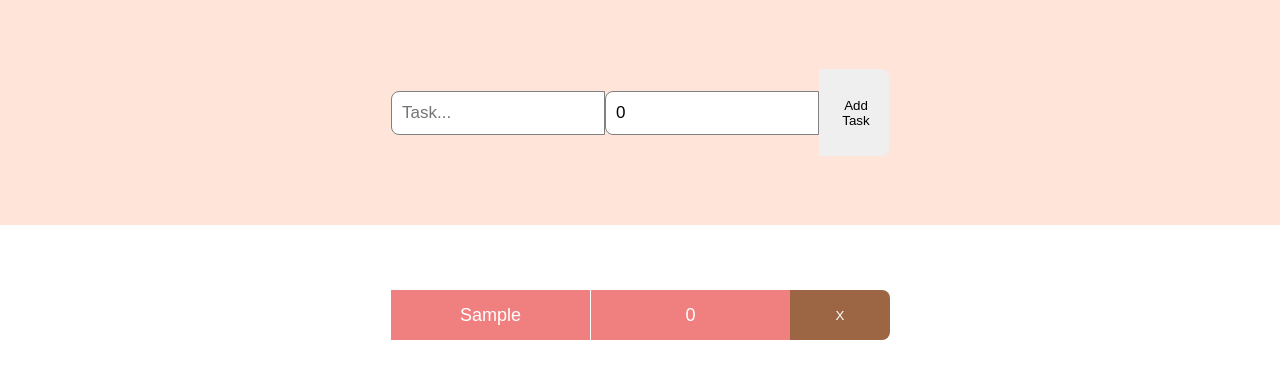
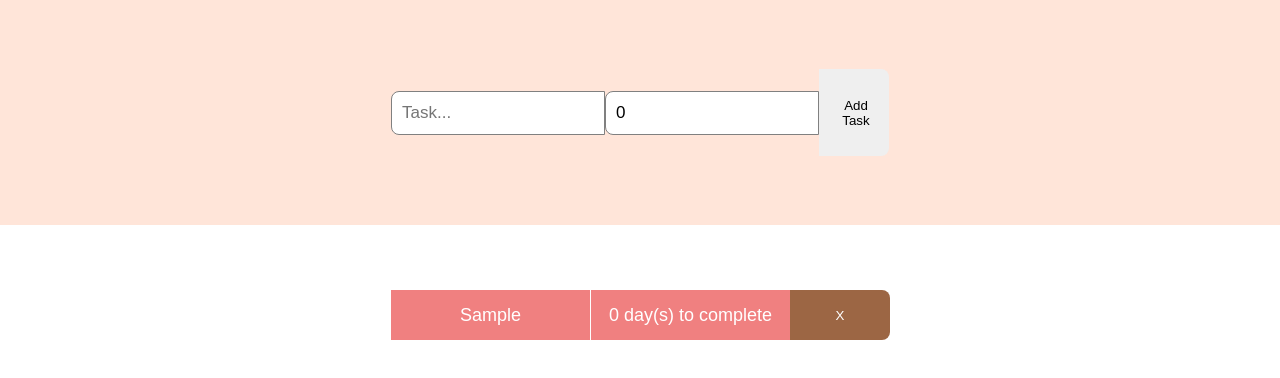
Before and after one commit to patriceandrea/todo-list, a React (Create React App) app in the folder client/: page / in a window 1280 px wide. Both pictures are taken after typing "Sample" into the empty fields and a click on the button "Add Task". Shown: the top 378 px of the page. Built offline with nearby package versions, Linux system fonts and the light colour scheme.

Commit message:
modify deadline

```diff
--- a/client/src/Components/TodoTask.tsx
+++ b/client/src/Components/TodoTask.tsx
@@ -11,7 +11,7 @@ const TodoTask = ({ task, completeTask }: Props) => {
     <div className='task'>
       <div className='content'>
         <span>{task.taskName}</span>
-        <span>{task.deadline}</span>
+        <span>{task.deadline} day(s) to complete</span>
       </div>
       <button
         onClick={() => {
```
